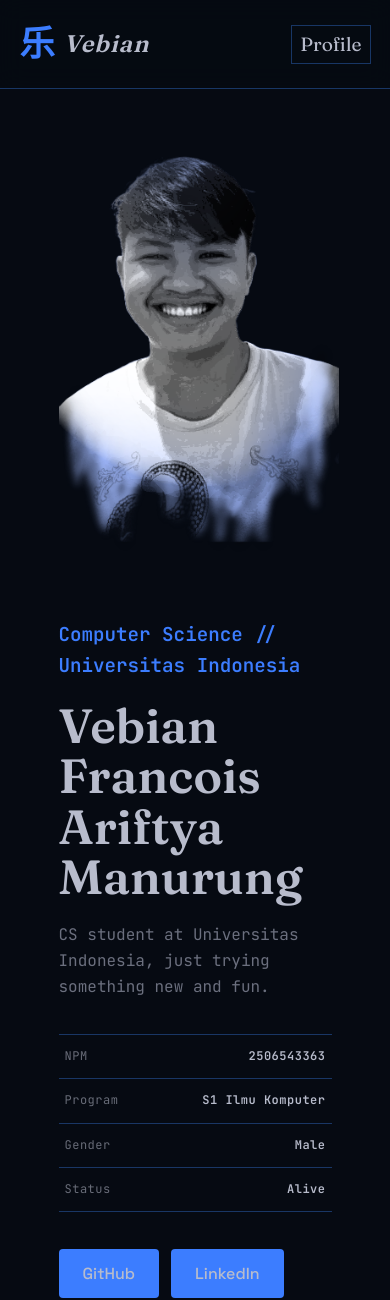
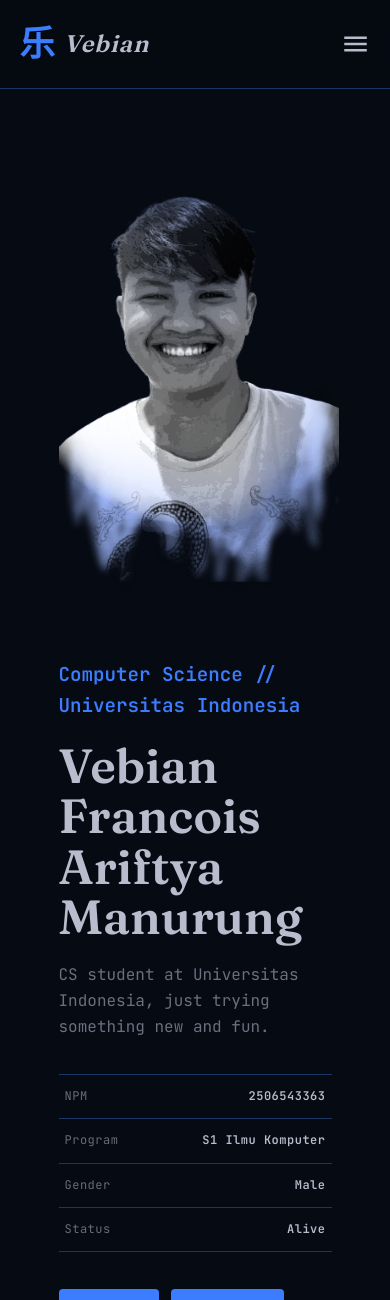
Before and after one commit to V4row/myportofolio, a Django app: page / in a window 390 px wide. Shown: the top 1300 px of the page. Run offline with Django 5.2, Linux system fonts and the light colour scheme.

Commit message:
Adding navbar toggle and optimize the views

```diff
--- a/main/admin.py
+++ b/main/admin.py
@@ -1,3 +1,6 @@
 from django.contrib import admin
+from .models import Experience
 
 # Register your models here.
+
+admin.site.register(Experience)
--- a/static/css/style.css
+++ b/static/css/style.css
@@ -22,6 +22,10 @@ body {
     color: var(--ink);
     background-color: var(--base-background);
     line-height: 1.6;
+
+    min-height: 100vh;
+    display: flex;
+    flex-direction: column;
 }
 
 
@@ -30,6 +34,8 @@ body {
     top: 0;
     z-index: 1000;
 
+    background: rgba(6, 10, 18, 0.8);
+    backdrop-filter: blur(12px);
     border-bottom: 1px solid var(--line);
 }
 
@@ -38,10 +44,7 @@ body {
     align-items: center;
     justify-content: space-between;
 
-
     font-family: 'Fraunces', serif;
-    background: rgba(6, 10, 18, 0.8);
-    backdrop-filter: blur(12px);
     padding: 1rem 5%;
 }
 
@@ -117,9 +120,18 @@ nav {
     width: 100%;
 }
 
+#menu {
+    display: none;
+}
+
+.toggle {
+    display: none;
+}
+
 main {
     margin: 0 10%;
     margin-top: 40px;
+    flex: 1;
     /* background-color: rosybrown; */
 }
 
@@ -401,14 +413,73 @@ h2 {
 
 .site-footer {
     border-top: 1px solid var(--line);
-    height: 100px;
+    min-height: 100px;
+    max-height: 200px;
     font-size: 0.75rem;
     padding: 2% 5%;
 }
 
 @media (max-width: 800px) {
+
+    .inside-header {
+        flex-wrap: wrap;
+    }
+
     nav {
+        width: 100%;
+        order: 1;
+        max-height: 0;
+        overflow: hidden;
+        transition: 0.2s ease-in-out;
+    }
+
+    .nav-list {
+        flex-direction: column;
+        align-items: center;
+        gap: 0;
+        width: 100%;
+        padding-top: 1rem ;
+    }
+
+    .nav-list li {
+        width: 95%;
+        border-top: var(--line) 1px solid;
+    }
+
+    .nav-list li a {
+        display: block;
+        padding: 0.85rem 0;
+        font-size: 1rem;
+        text-align: center;
+    }
+
+    .my-portfolio{
         display: none;
+    }
+
+    .toggle{
+        display: block;
+        cursor: pointer;
+        position: relative;
+        line-height: 1;
+        width: 30px;
+        height: 30px;
+    }
+
+    .toggle::before{
+        position: absolute;
+        content: "menu";
+        font-family: 'Material Icons';
+        top: 0;
+        left: 0;
+        font-size: 30px;
+    }
+
+    #menu:checked ~ nav{
+        max-height: 400px;
+    }
+    #menu:checked ~ .toggle::before{
+        content: "close";
     }
 
     .hero {
--- a/templates/experience.html
+++ b/templates/experience.html
@@ -8,11 +8,16 @@
     <link rel="preconnect" href="https://fonts.gstatic.com" crossorigin>
     <link href="https://fonts.googleapis.com/css2?family=Space+Grotesk:wght@500;700&display=swap" rel="stylesheet">
     <link href="https://fonts.googleapis.com/css2?family=Fraunces:opsz,wght@9..144,600;700&family=JetBrains+Mono:wght@400;600&family=Space+Grotesk:wght@500;700&display=swap" rel="stylesheet">
+    <link
+      href="https://fonts.googleapis.com/icon?family=Material+Icons|Material+Icons+Outlined|Material+Icons+Round|Material+Icons+Sharp|Material+Icons+Two+Tone"
+      rel="stylesheet"
+    />
     <link rel="stylesheet" href="/static/css/style.css">
 </head>
 <body>
     <header class="site-header">
         <div class="inside-header">
+            <input type="checkbox" name="" id="menu">
             <a href="{% url 'main:show_main' %}" class="brand">
                 <span class="kanji">乐</span>
                 <span class="brand-name"><i>Vebian</i></span>
@@ -29,6 +34,7 @@
             <div class="my-portfolio">
                 <a href="{% url 'main:show_main' %}">Profile</a>
             </div>
+            <label for="menu" class="toggle"></label>
         </div>
 
     </header>
--- a/templates/index.html
+++ b/templates/index.html
@@ -8,11 +8,16 @@
     <link rel="preconnect" href="https://fonts.gstatic.com" crossorigin>
     <link href="https://fonts.googleapis.com/css2?family=Space+Grotesk:wght@500;700&display=swap" rel="stylesheet">
     <link href="https://fonts.googleapis.com/css2?family=Fraunces:opsz,wght@9..144,600;700&family=JetBrains+Mono:wght@400;600&family=Space+Grotesk:wght@500;700&display=swap" rel="stylesheet">
+    <link
+      href="https://fonts.googleapis.com/icon?family=Material+Icons|Material+Icons+Outlined|Material+Icons+Round|Material+Icons+Sharp|Material+Icons+Two+Tone"
+      rel="stylesheet"
+    />
     <link rel="stylesheet" href="/static/css/style.css">
 </head>
 <body>
     <header class="site-header">
         <div class="inside-header">
+            <input type="checkbox" name="" id="menu">
             <a href="{% url 'main:show_main' %}" class="brand">
                 <span class="kanji">乐</span>
                 <span class="brand-name"><i>Vebian</i></span>
@@ -29,6 +34,7 @@
             <div class="my-portfolio">
                 <a href="{% url 'main:show_main' %}">Profile</a>
             </div>
+            <label for="menu" class="toggle"></label>
         </div>
 
     </header>
```
